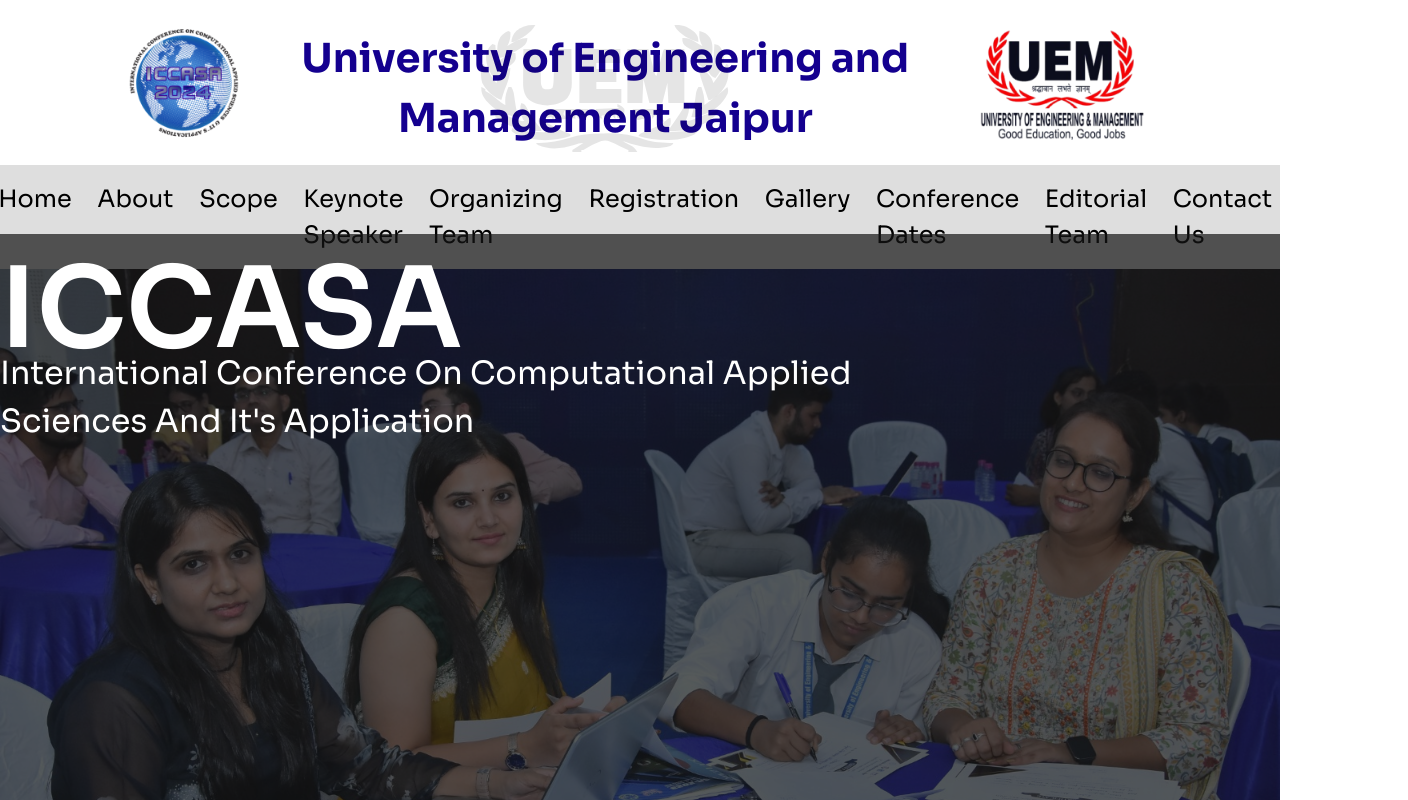
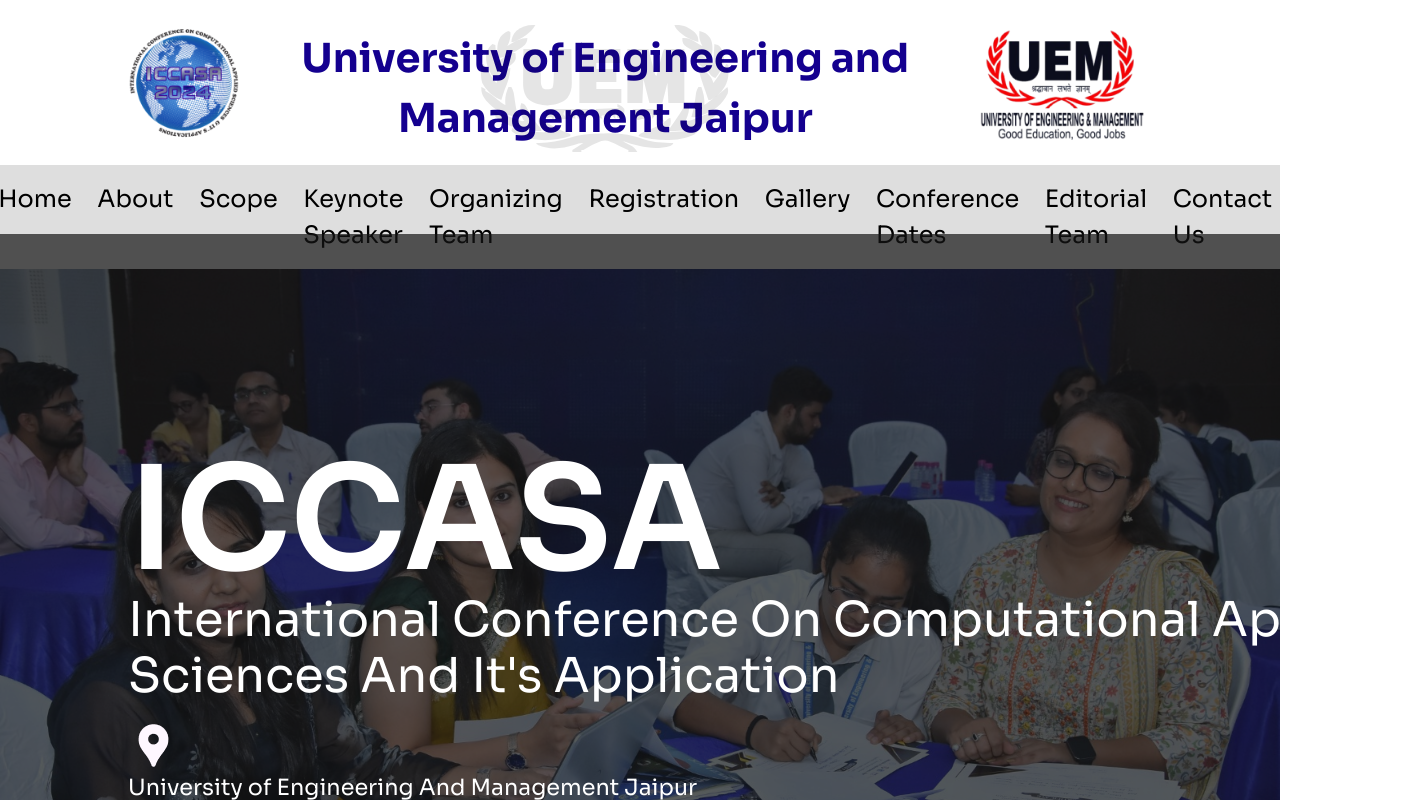
Before and after one commit to love-to-code108/iccasa2024, a React (Vite) app: page / in a window 1280 px wide. Shown: the top 800 px of the page, 1408 px wide, since content can reach past the window. Built offline with nearby package versions, Linux system fonts and the light colour scheme.

Commit message:
the writing has been put on the changing images

```diff
--- a/src/main.scss
+++ b/src/main.scss
@@ -164,6 +164,7 @@ body::-webkit-scrollbar {
     height: 100%;
 
     z-index: 0;
+    position: relative;
 }
 
 .embla__container {
@@ -257,14 +258,32 @@ body::-webkit-scrollbar {
     z-index: 11;
     color: white;
 
+    top: 30rem;
+    left: 8rem;
+
     h1{
-        font-size: 7rem;
+        font-size: 9rem;
         font-weight: 600;
         line-height: 5rem;
+        margin-bottom: 2rem;
     }
 
     h3{
-        width: 54rem;
-        font-size: 2rem;
+        width: 80rem;
+        font-size: 3rem;
+        line-height: 3.5rem;
+        margin-bottom: 1rem;
+    }
+
+    h4{
+        font-size: 1.4rem;
+        cursor: pointer;
+    }
+
+    div:nth-of-type(1){
+
+        img{
+            cursor: pointer;
+        }
     }
 }
--- a/src/pages/Home.jsx
+++ b/src/pages/Home.jsx
@@ -2,6 +2,7 @@
 import uemLogoBackground from "../assets/PNG/uemBackgroundLogo.svg"
 import uemLogo from "../assets/PNG/uemLogo2-removebg-preview.png"
 import icassaLogo from "../assets/PNG/ICASSALogo.png"
+import locationIcon from "../assets/PNG/location_on.png"
 
 
 // CAROUSEL
@@ -100,6 +101,10 @@ export const Home = () => {
           <div className="Home-wrapper-5-writing_over_the_image font-sora">
             <h1>ICCASA</h1>
             <h3>International Conference On Computational Applied Sciences And It's Application</h3>
+            <div className=" flex justify-start items-center">
+              <img src={locationIcon} alt="" />
+              <h4>University of Engineering And Management Jaipur</h4>
+            </div>
           </div>
 
 
```
Also changed, not shown: src/assets/PNG/location_on.png (added).
